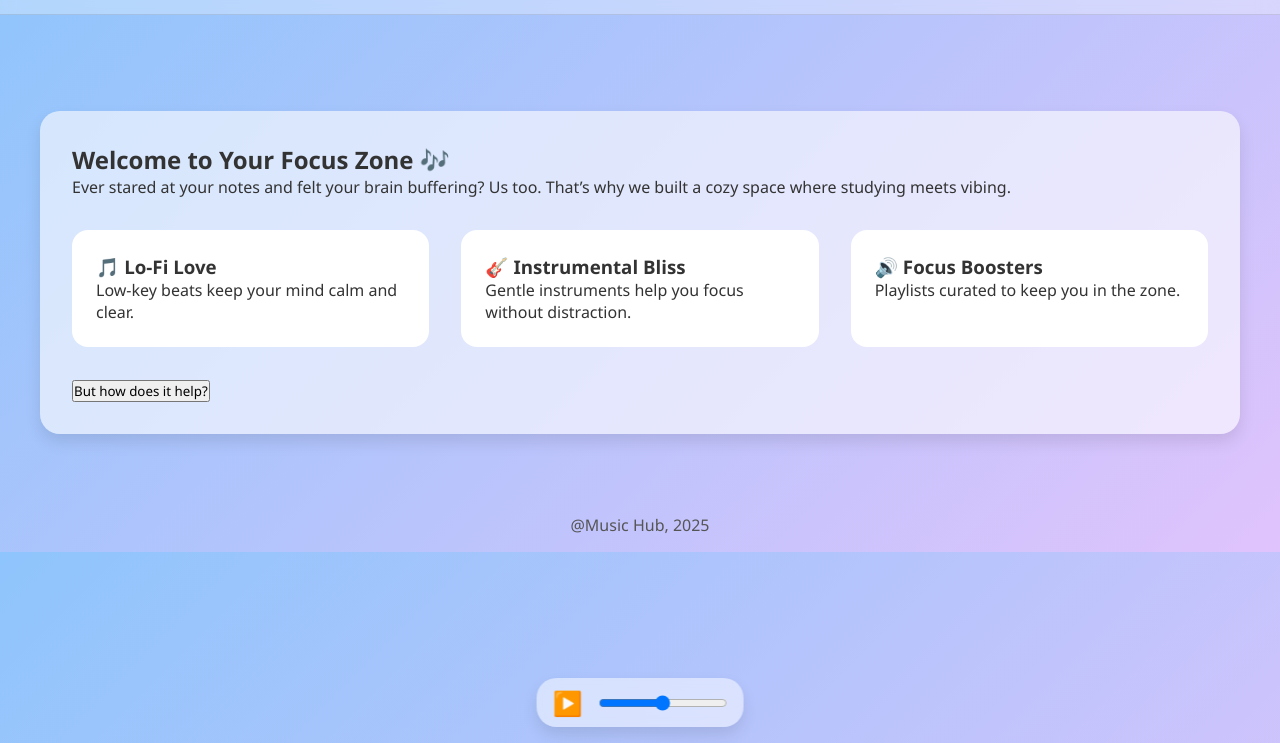
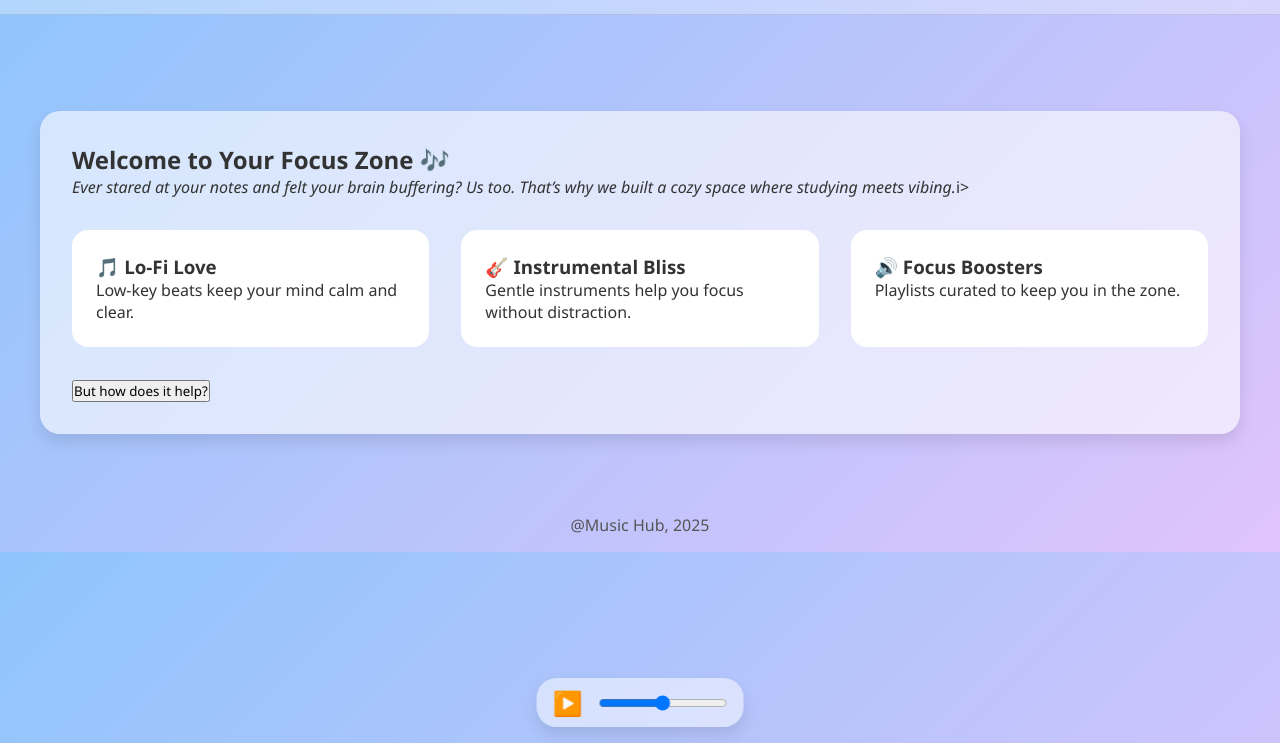
Before and after one commit to reddyannnna/swirl, a plain HTML site: page index.html in a window 1280 px wide. Shown: the part 57-800 px from the top of the page. Drawn offline with Linux system fonts and the light colour scheme.

Commit message:
Update index.html

```diff
--- a/index.html
+++ b/index.html
@@ -26,7 +26,7 @@
 
   <div class="container" id="home">
     <h2>Welcome to Your Focus Zone 🎶</h2>
-    <p>Ever stared at your notes and felt your brain buffering? Us too. That’s why we built a cozy space where studying meets vibing.</p>
+    <p><i>Ever stared at your notes and felt your brain buffering? Us too. That’s why we built a cozy space where studying meets vibing.</i>i></p>
     <div class="grid">
       <div class="card"><h3>🎵 Lo‑Fi Love</h3><p>Low‑key beats keep your mind calm and clear.</p></div>
       <div class="card"><h3>🎸 Instrumental Bliss</h3><p>Gentle instruments help you focus without distraction.</p></div>
```
